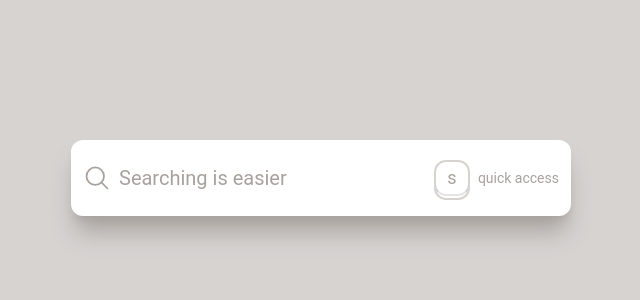
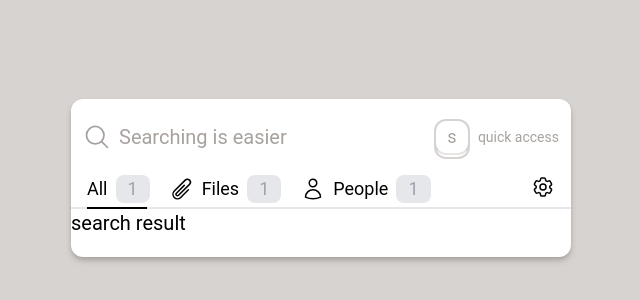
Before and after one commit to mojeeto/search-result-component-michal-parulski, a React (Create React App) app: page / in a window 1280 px wide. Shown: the part 222-522 px from the top of the page, without its empty margins (319-959 px from the left). Built offline with nearby package versions, Linux system fonts and the light colour scheme.

Commit message:
reponsive - search result option

```diff
--- a/src/components/SearchModalComponent.tsx
+++ b/src/components/SearchModalComponent.tsx
@@ -1,6 +1,7 @@
 import React, { useEffect, useRef, useState } from "react";
-import KeyShape from "./KeyShape";
-import SearchIcon from "./SearchIcon";
+import SearchResultOptions from "./SearchResultOptions";
+import KeyShape from "./utils/KeyShape";
+import SearchIcon from "./utils/SearchIcon";
 
 const SearchModalComponent: React.FC = () => {
 
@@ -32,18 +33,17 @@ const SearchModalComponent: React.FC = () => {
     if (keyTarget === "KeyS") {
       focusInput();
     }
-    console.log("live")
   }
 
   useEffect(() => {
     if (searchInputRef) {
       window.addEventListener('keypress', eventListenerKeyPress)
     }
-  }, []);
+  }, [eventListenerKeyPress]);
 
   return (
-    <div className="flex flex-col w-[350px] md:w-[500px] py-5 px-3 bg-white rounded-xl text-[18px] md:text-xl transition-[height] duration-1000 shadow-stone-400 shadow-xl">
-      <div className="flex gap-2 items-center text-stone-400">
+    <div className="flex flex-col gap-5 w-[350px] md:w-[500px] py-5 bg-white rounded-xl text-[18px] md:text-xl transition-[height] duration-1000 shadow-stone-400 shadow-md">
+      <div className="flex gap-2 items-center text-stone-400 px-3">
         <SearchIcon />
         <input
           type="text"
@@ -51,13 +51,18 @@ const SearchModalComponent: React.FC = () => {
           className="border-none outline-none text-stone-800 placeholder:font-normal placeholder:text-stone-400 font-medium flex-1"
           ref={searchInputRef}
           value={inputSearchValue}
+          onFocus={focusInput}
           onChange={onChangeSearchInput}
           onBlur={onBlurSearchInput}
         />
-        <div className="hidden md:flex text-sm items-center gap-2">
+        <div className="hidden lg:flex text-sm items-center gap-2">
           <KeyShape character="s" />
           <span>quick access</span>
         </div>
+      </div>
+      <div className="flex flex-col items-start">
+        <SearchResultOptions />
+        <div>search result</div>
       </div>
     </div>
   );
--- /dev/null
+++ b/src/components/SearchResultOptions.tsx
@@ -0,0 +1,31 @@
+import React from "react";
+import CustomText from "./utils/CustomText";
+import PaperClip from "./utils/PaperClip";
+import UserIcon from "./utils/UserIcon";
+import SettingIcon from "./utils/SettingIcon";
+
+const SearchResultOptions: React.FC = () => {
+  return (
+    <div className="hidden lg:flex border-b-2 text-[16px] md:text-lg justify-between w-full px-4 ">
+      <div className="flex gap-5 relative pb-1">
+        <CustomText className="cursor-pointer" tagContent="1">
+          <span>All</span>
+        </CustomText>
+        <CustomText className="cursor-pointer hidden lg:flex" tagContent="1">
+          <PaperClip />
+          <span>Files</span>
+        </CustomText>
+        <CustomText className="cursor-pointer" tagContent="1">
+          <UserIcon />
+          <span>People</span>
+        </CustomText>
+        <div className="border-b-2 border-black w-[60px] bg-black absolute -bottom-0.5"></div>
+      </div>
+      <div>
+        <SettingIcon />
+      </div>
+    </div>
+  );
+};
+
+export default SearchResultOptions;
--- a/src/components/interface.tsx
+++ b/src/components/interface.tsx
@@ -1,3 +1,9 @@
 export interface KeyShapeProps {
   character: string;
 }
+
+export interface CustomTextProps {
+  children: React.ReactNode;
+  className?: string;
+  tagContent?: string;
+}
--- /dev/null
+++ b/src/components/utils/CustomText.tsx
@@ -0,0 +1,21 @@
+import React from "react";
+import { CustomTextProps } from "components/interface";
+
+const CustomText: React.FC<CustomTextProps> = ({
+  children,
+  className,
+  tagContent,
+}) => {
+  return (
+    <div className={`flex gap-2 items-center ${className}`}>
+      {children}
+      {tagContent && (
+        <div className="flex justify-center px-3 items-center text-gray-400 rounded-lg bg-gray-200">
+          {tagContent}
+        </div>
+      )}
+    </div>
+  );
+};
+
+export default CustomText;
--- a/src/components/KeyShape.tsx
+++ b/src/components/utils/KeyShape.tsx
@@ -1,5 +1,5 @@
 import React from "react";
-import { KeyShapeProps } from "./interface";
+import { KeyShapeProps } from "./../interface";
 
 const KeyShape: React.FC<KeyShapeProps> = ({ character }) => {
   return (
--- /dev/null
+++ b/src/components/utils/PaperClip.tsx
@@ -0,0 +1,22 @@
+import React from "react";
+
+const PaperClip: React.FC = () => {
+  return (
+    <svg
+      xmlns="http://www.w3.org/2000/svg"
+      fill="none"
+      viewBox="0 0 24 24"
+      strokeWidth={1.5}
+      stroke="currentColor"
+      className="w-6 h-6 hidden md:block"
+    >
+      <path
+        strokeLinecap="round"
+        strokeLinejoin="round"
+        d="M18.375 12.739l-7.693 7.693a4.5 4.5 0 01-6.364-6.364l10.94-10.94A3 3 0 1119.5 7.372L8.552 18.32m.009-.01l-.01.01m5.699-9.941l-7.81 7.81a1.5 1.5 0 002.112 2.13"
+      />
+    </svg>
+  );
+};
+
+export default PaperClip;
--- /dev/null
+++ b/src/components/utils/SettingIcon.tsx
@@ -0,0 +1,28 @@
+import React from "react";
+
+const SettingIcon: React.FC = () => {
+  return (
+    <svg
+      xmlns="http://www.w3.org/2000/svg"
+      fill="none"
+      viewBox="0 0 24 24"
+      strokeWidth={1.5}
+      stroke="currentColor"
+      className="w-6 h-6"
+    >
+      <path
+        strokeLinecap="round"
+        strokeLinejoin="round"
+        d="M9.594 3.94c.09-.542.56-.94 1.11-.94h2.593c.55 0 1.02.398 1.11.94l.213 1.281c.063.374.313.686.645.87.074.04.147.083.22.127.324.196.72.257 1.075.124l1.217-.456a1.125 1.125 0 011.37.49l1.296 2.247a1.125 1.125 0 01-.26 1.431l-1.003.827c-.293.24-.438.613-.431.992a6.759 6.759 0 010 .255c-.007.378.138.75.43.99l1.005.828c.424.35.534.954.26 1.43l-1.298 2.247a1.125 1.125 0 01-1.369.491l-1.217-.456c-.355-.133-.75-.072-1.076.124a6.57 6.57 0 01-.22.128c-.331.183-.581.495-.644.869l-.213 1.28c-.09.543-.56.941-1.11.941h-2.594c-.55 0-1.02-.398-1.11-.94l-.213-1.281c-.062-.374-.312-.686-.644-.87a6.52 6.52 0 01-.22-.127c-.325-.196-.72-.257-1.076-.124l-1.217.456a1.125 1.125 0 01-1.369-.49l-1.297-2.247a1.125 1.125 0 01.26-1.431l1.004-.827c.292-.24.437-.613.43-.992a6.932 6.932 0 010-.255c.007-.378-.138-.75-.43-.99l-1.004-.828a1.125 1.125 0 01-.26-1.43l1.297-2.247a1.125 1.125 0 011.37-.491l1.216.456c.356.133.751.072 1.076-.124.072-.044.146-.087.22-.128.332-.183.582-.495.644-.869l.214-1.281z"
+      />
+      <path
+        strokeLinecap="round"
+        strokeLinejoin="round"
+        d="M15 12a3 3 0 11-6 0 3 3 0 016 0z"
+      />
+    </svg>
+  );
+};
+
+
+export default SettingIcon;
--- /dev/null
+++ b/src/components/utils/UserIcon.tsx
@@ -0,0 +1,22 @@
+import React from "react";
+
+const UserIcon: React.FC = () => {
+  return (
+    <svg
+      xmlns="http://www.w3.org/2000/svg"
+      fill="none"
+      viewBox="0 0 24 24"
+      strokeWidth={1.5}
+      stroke="currentColor"
+      className="w-6 h-6 hidden md:block"
+    >
+      <path
+        strokeLinecap="round"
+        strokeLinejoin="round"
+        d="M15.75 6a3.75 3.75 0 11-7.5 0 3.75 3.75 0 017.5 0zM4.501 20.118a7.5 7.5 0 0114.998 0A17.933 17.933 0 0112 21.75c-2.676 0-5.216-.584-7.499-1.632z"
+      />
+    </svg>
+  );
+};
+
+export default UserIcon;
```
Also changed, not shown: src/components/utils/SearchIcon.tsx (renamed from src/components/SearchIcon.tsx).
